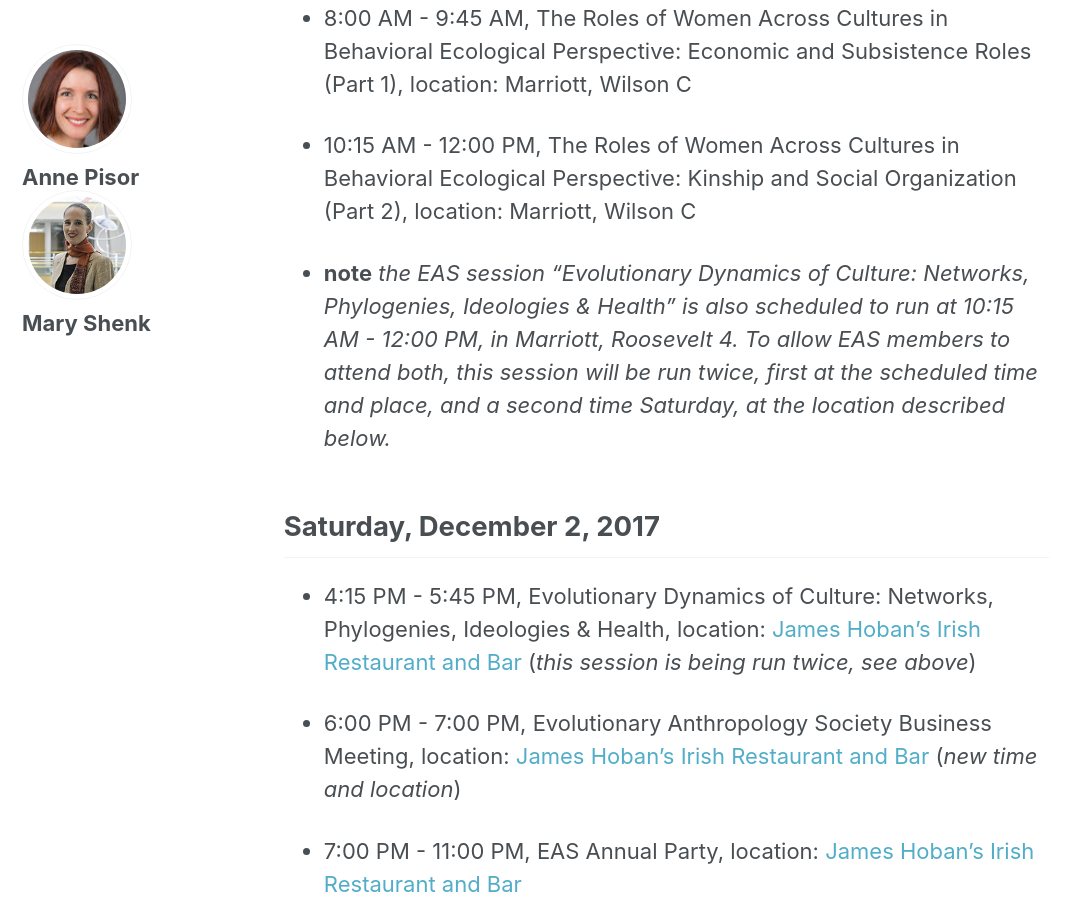
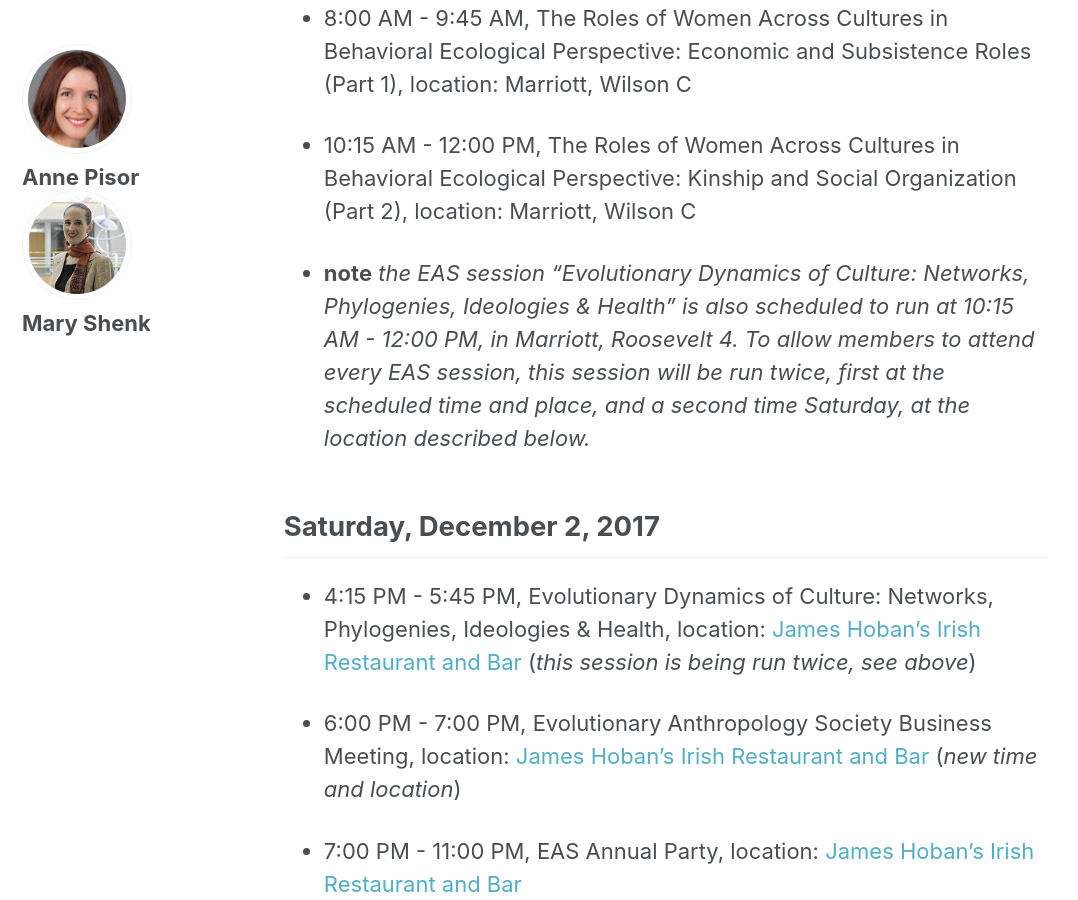
Before and after one commit to babeheim/evanthsoc-new, a Jekyll site: the page built from _posts/2017-11-01-eas-at-aaa-2017-schedule.md, in a window 1280 px wide and 900 px high, scrolled down 1366 px. Shown: the whole window, without its empty margins (0-1078 px from the left). Built offline with Jekyll 4.4.1, drawn with Linux system fonts in a browser that asks for light colours.

Commit message:
tweaked the prose

```diff
--- a/_posts/2017-11-01-eas-at-aaa-2017-schedule.md
+++ b/_posts/2017-11-01-eas-at-aaa-2017-schedule.md
@@ -29,7 +29,7 @@ Hi Evolutionary Anthropology Society (EAS) members! Here is a list of EAS sessio
 
 - 10:15 AM - 12:00 PM, The Roles of Women Across Cultures in Behavioral Ecological Perspective: Kinship and Social Organization (Part 2), location: Marriott, Wilson C
 
-- **note** *the EAS session "Evolutionary Dynamics of Culture: Networks, Phylogenies, Ideologies & Health" is also scheduled to run at 10:15 AM - 12:00 PM, in Marriott, Roosevelt 4. To allow EAS members to attend both, this session will be run twice, first at the scheduled time and place, and a second time Saturday, at the location described below.*
+- **note** *the EAS session "Evolutionary Dynamics of Culture: Networks, Phylogenies, Ideologies & Health" is also scheduled to run at 10:15 AM - 12:00 PM, in Marriott, Roosevelt 4. To allow members to attend every EAS session, this session will be run twice, first at the scheduled time and place, and a second time Saturday, at the location described below.*
 
 ## Saturday, December 2, 2017
 
```
